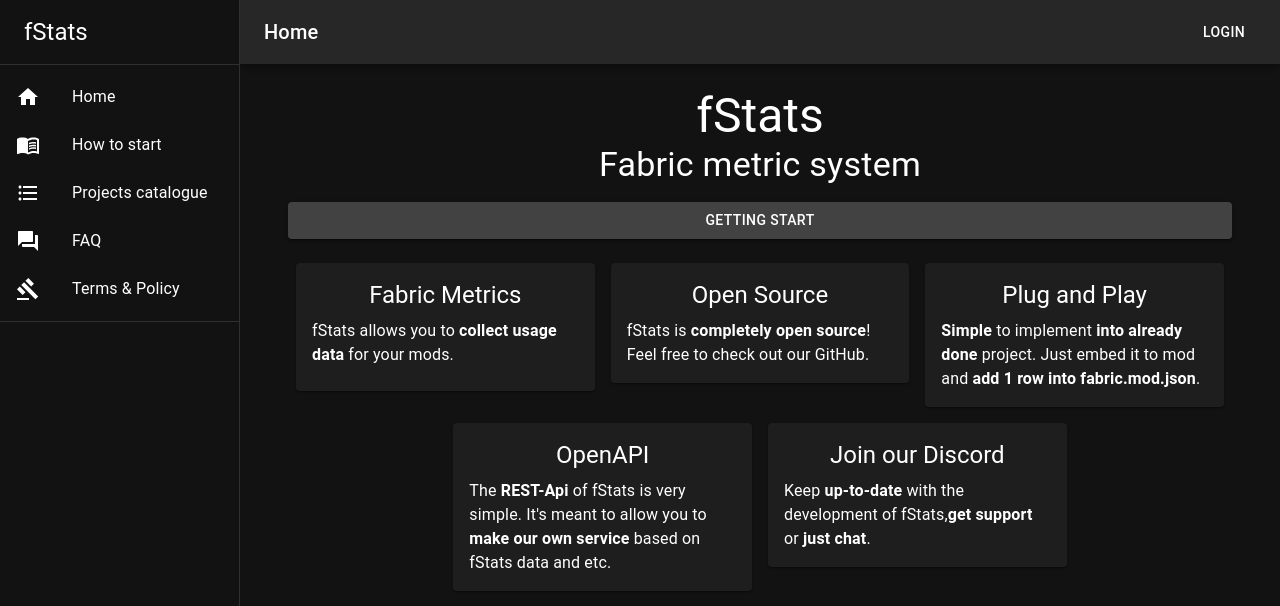
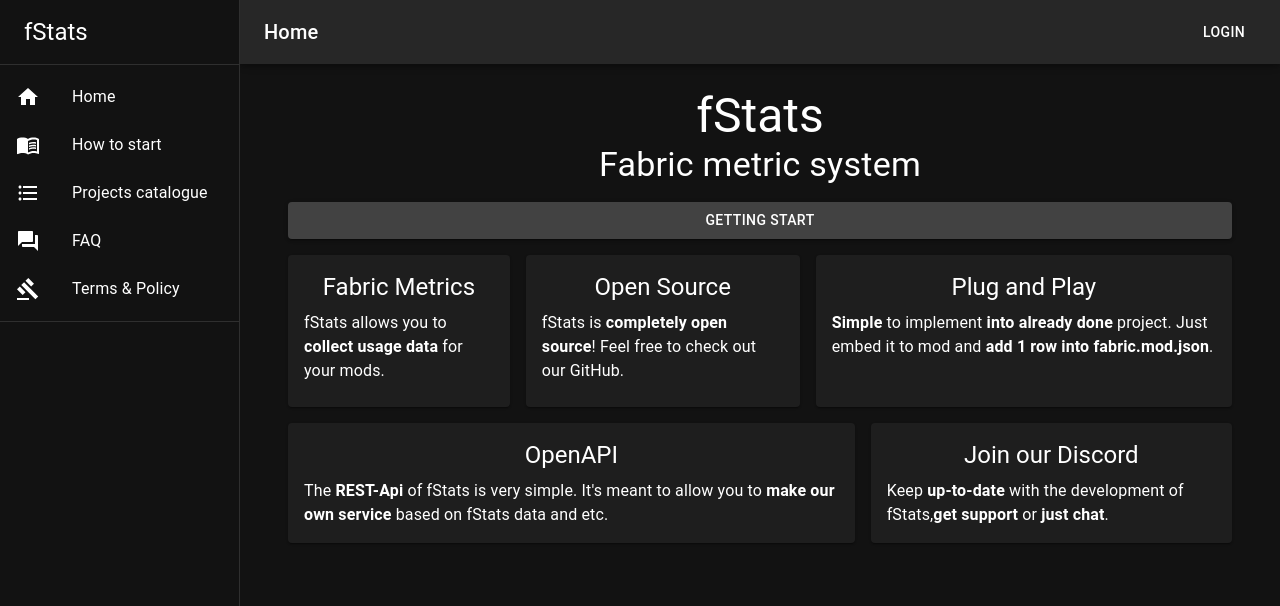
Before and after one commit to fStats/fstats-frontend, a React (Vite) app: page / in a window 1280 px wide. Shown: the top 606 px of the page. Built offline with nearby package versions, Linux system fonts and the light colour scheme; what chartjs-chart-geo, chartjs-plugin-datalabels, chartjs-plugin-zoom would draw is missing.

Commit message:
Replaced Grid with Stacks (Little bit odd, but will be updated later again... Ye...)

```diff
--- a/src/pages/HomePage.tsx
+++ b/src/pages/HomePage.tsx
@@ -1,7 +1,6 @@
-import {useLabel} from "../hooks/useLabel";
+import {useLabel} from "../hooks/useLabel.tsx";
 import {Box, Button, Card, CardActionArea, CardContent, Stack, Typography} from "@mui/material";
 import {Link} from "react-router-dom";
-import Grid from "@mui/material/Unstable_Grid2"
 
 export default function HomePage() {
 
@@ -19,8 +18,7 @@ export default function HomePage() {
                 Getting start
             </Button>
 
-            <Grid container spacing={2} justifyContent="center">
-                <Grid xs={8} md={4}>
+            <Stack direction="row" spacing={2}>
                 <Card>
                     <CardContent>
                         <Typography variant="h5" textAlign="center" paddingBottom={1}>Fabric Metrics</Typography>
@@ -29,8 +27,6 @@ export default function HomePage() {
                         </Typography>
                     </CardContent>
                 </Card>
-                </Grid>
-                <Grid xs={8} md={4}>
                 <Card>
                     <CardActionArea component={Link} to="https://github.com/fStats">
                         <CardContent>
@@ -41,8 +37,6 @@ export default function HomePage() {
                         </CardContent>
                     </CardActionArea>
                 </Card>
-                </Grid>
-                <Grid xs={8} md={4}>
                 <Card>
                     <CardActionArea component={Link} to="how-to-start">
                         <CardContent>
@@ -54,8 +48,8 @@ export default function HomePage() {
                         </CardContent>
                     </CardActionArea>
                 </Card>
-                </Grid>
-                <Grid xs={8} md={4}>
+            </Stack>
+            <Stack direction="row" spacing={2}>
                 <Card>
                     <CardActionArea component={Link} to="https://api.fstats.dev/swagger">
                         <CardContent>
@@ -68,8 +62,6 @@ export default function HomePage() {
                         </CardContent>
                     </CardActionArea>
                 </Card>
-                </Grid>
-                <Grid xs={8} md={4}>
                 <Card>
                     <CardActionArea component={Link} to="https://discord.gg/pbwnMwnUD6">
                         <CardContent>
@@ -82,8 +74,7 @@ export default function HomePage() {
                         </CardContent>
                     </CardActionArea>
                 </Card>
-                </Grid>
-            </Grid>
+            </Stack>
         </Stack>
     )
 }
```
Lines whose indentation alone changed are shown as unchanged.
